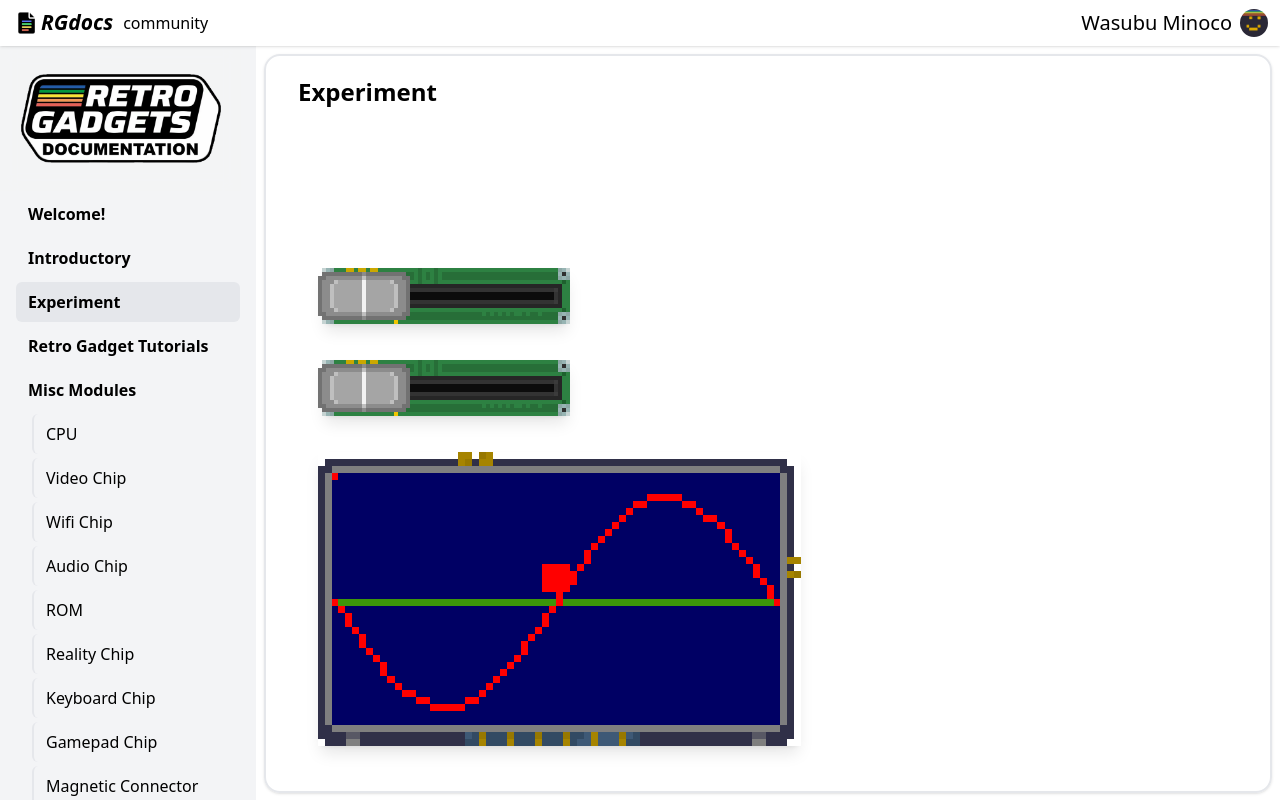
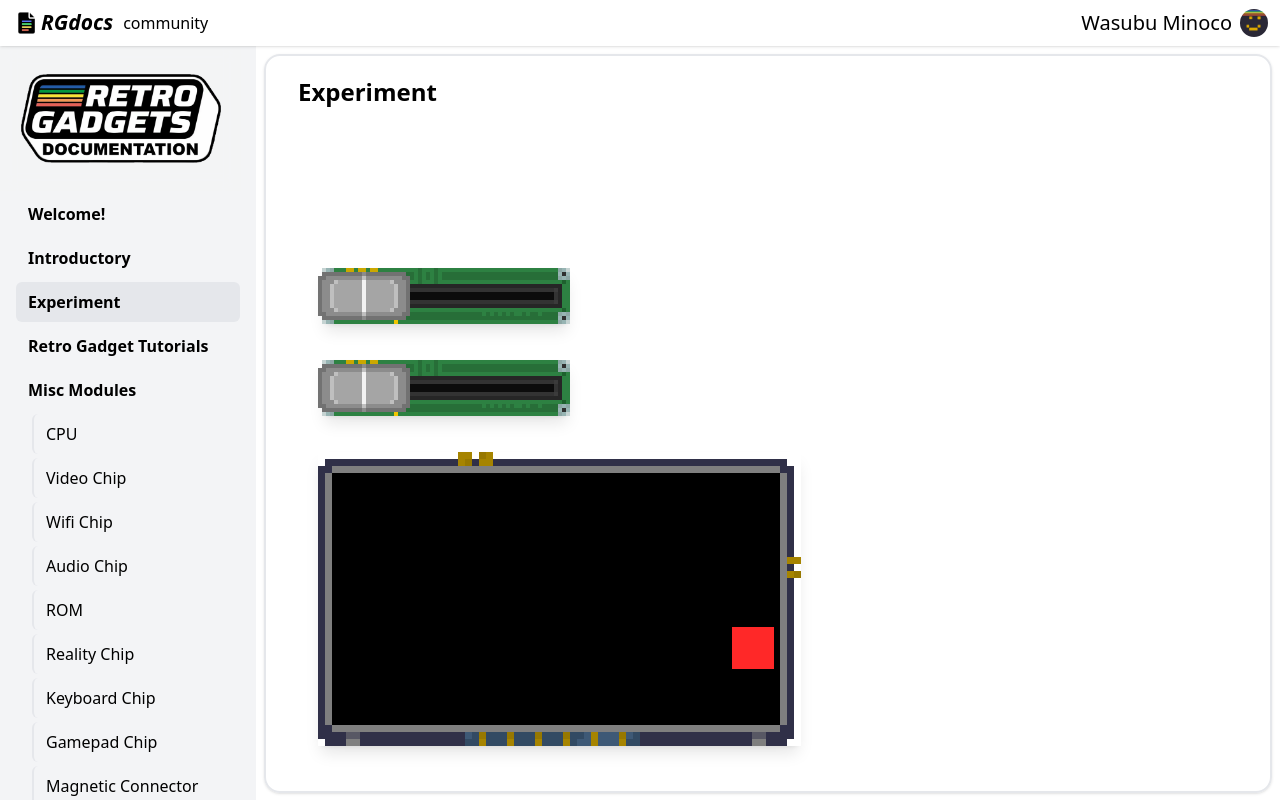
Before and after one commit to wasubu/mino-website, a React (Vite) app in the folder rgdocsBuilder/: page /rgdocs/experiment in a window 1280 px wide. Built offline with nearby package versions, Linux system fonts and the light colour scheme.

Commit message:
instead of hardcoding inside RGscreen - you can past canvas code in the module by draw - I still have to figure out a way to make them able to access pixelDraw functions to have that crisp pixel snapping

```diff
--- a/rgdocsBuilder/src/components/RGmodules/RGScreen.tsx
+++ b/rgdocsBuilder/src/components/RGmodules/RGScreen.tsx
@@ -2,7 +2,10 @@ import { useEffect, useRef } from "react"
 import ScreenMain64by36 from "../../assets/screenMain64by32.png"
 import ScreenFrame64by36 from "../../assets/screenFrame64by32.png"
 
-const RGScreen: React.FC<{ className?: string }> = ({ className }) => {
+const RGScreen: React.FC<{
+    className?: string
+    draw?: (vid: CanvasRenderingContext2D, t: number) => void
+}> = ({ className, draw }) => {
     const moduleScale = 7
     const mainStyle = (`${className}
         relative`
@@ -15,7 +18,7 @@ const RGScreen: React.FC<{ className?: string }> = ({ className }) => {
                 style={{ imageRendering: "pixelated", height: 42 * moduleScale }}
                 className="shadow-lg"
             />
-            <DrawCanvas scale={moduleScale}></DrawCanvas>
+            <DrawCanvas scale={moduleScale} draw={draw}></DrawCanvas>
             <img
                 src={ScreenFrame64by36}
                 draggable={false}
@@ -29,7 +32,7 @@ const RGScreen: React.FC<{ className?: string }> = ({ className }) => {
     )
 }
 
-function DrawCanvas({ scale }: { scale: number }) {
+function DrawCanvas({ scale, draw }: { scale: number; draw: (vid: CanvasRenderingContext2D, t: number) => void }) {
     const canvasRef = useRef<HTMLCanvasElement>(null);
 
     useEffect(() => {
@@ -52,37 +55,13 @@ function DrawCanvas({ scale }: { scale: number }) {
         let t = 0;
         let frameId: number;
 
-        const draw = () => {
+        const loop = () => {
             t += 0.01;
-
-            vid.fillStyle = "rgb(0,0,100)";
-            vid.fillRect(0, 0, 64, 36);
-
-            const rawY = Math.sin(t) * 16 + 16;
-
-            vid.fillStyle = "rgb(60,150,10)";
-            drawPixelRect(vid, 0, 18, 64, 1);
-            vid.fillStyle = "rgb(60,180,10)";
-            let lastX = 0;
-            let lastY = Math.round(Math.sin(0 / 10) * 15 + 18);
-
-            for (let col = 1; col < 64; col++) {
-                const y = Math.round(Math.sin(col / 10) * 15 + 18);
-                drawLine(vid, lastX, lastY, col, y, "red");
-
-                lastX = col;
-                lastY = y;
-            }
-
-            vid.fillStyle = "red";
-            drawPixelRect(vid, 30, rawY, 4, 4);
-
-            drawSetPixel(vid, 0, 0, "red")
-
-            frameId = requestAnimationFrame(draw);
+            draw(vid, t)
+            frameId = requestAnimationFrame(loop);
         };
 
-        draw();
+        loop();
         return () => cancelAnimationFrame(frameId);
     }, [scale]);
 
--- a/rgdocsBuilder/src/pages/Experiment.tsx
+++ b/rgdocsBuilder/src/pages/Experiment.tsx
@@ -14,9 +14,29 @@ const Experiment: React.FC = () => {
             <div className="flex flex-col gap-9">
                 <RGSlider className="absolute top-40 left-5"></RGSlider>
                 <RGSlider className="absolute top-40 left-5"></RGSlider>
-                <RGScreen className="absolute top-40 left-5" ></RGScreen>
+                <RGScreen className="absolute top-40 left-5" draw={myWaveDraw} ></RGScreen>
             </div>
         </div>
     )
 }
+
+const myWaveDraw = (vid: CanvasRenderingContext2D, t: number) => {
+    // Clear screen
+    vid.fillStyle = "rgb(0,0,0)";
+    vid.fillRect(0, 0, 64, 36);
+
+    // --- Square movement math ---
+    // Square will bounce/wander around the screen
+    const speedX = Math.sin(t * 8) * 0.5 + 0.5; // normalized 0→1
+    const speedY = Math.cos(t * 6) * 0.5 + 0.5; // normalized 0→1
+
+    const x = speedX * (64 - 6); // 6px square width
+    const y = speedY * (37 - 6); // 6px square height
+
+    // --- Draw square ---
+    vid.fillStyle = "rgb(255, 40, 40)";
+    vid.fillRect(Math.floor(x), Math.floor(y), 6, 6);
+};
+
+
 export default Experiment;
```
